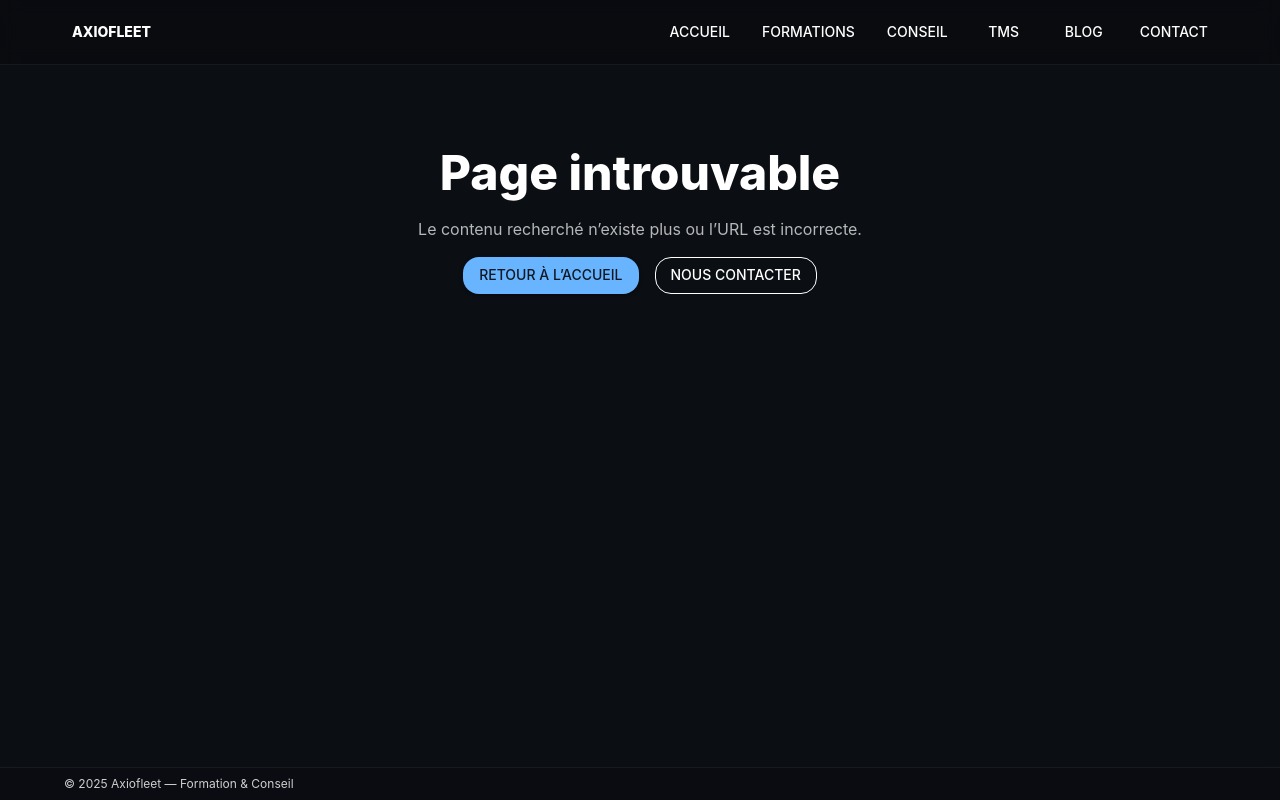
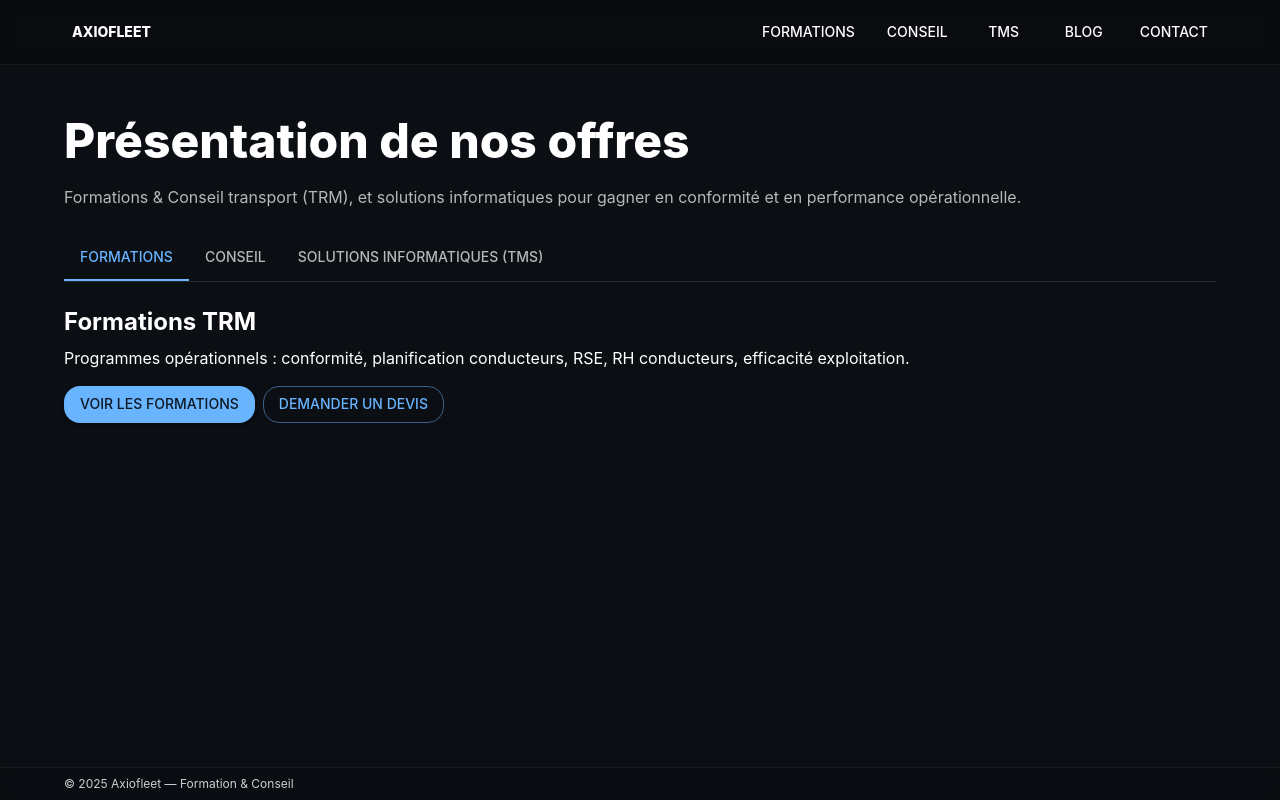
Before and after one commit to cedrick199/axiofleet-site, a React (Vite) app: page /presentation in a window 1280 px wide. Built offline with nearby package versions, Linux system fonts and the light colour scheme; no server answers.

Commit message:
feat: CTA devis -> /presentation, H1 SEO TRM + solutions informatiques, header masqué sur Home

```diff
--- a/src/app/App.jsx
+++ b/src/app/App.jsx
@@ -1,32 +1,38 @@
-import { BrowserRouter, Routes, Route } from "react-router-dom";
-import ThemeProviderAX from "./providers/ThemeProvider.jsx";
-import Shell from "../layout/Shell.jsx";
-import Home from "../features/home/Home.jsx";
-import Formations from "../features/formations/pages/Formations.jsx";
-import Conseil from "../features/conseil/pages/Conseil.jsx";
-import TMS from "../features/tms/pages/TMS.jsx";
-import Blog from "../features/blog/pages/Blog.jsx";
-import Article from "../features/blog/pages/Article.jsx";
-import Contact from "../features/contact/pages/Contact.jsx";
-import NotFound from "./routes/NotFound.jsx";
+import React from 'react';
+import { BrowserRouter, Routes, Route } from 'react-router-dom';
+import CssBaseline from '@mui/material/CssBaseline';
+import ThemeProvider from './providers/ThemeProvider.jsx';
+
+import Header from '../layout/Header.jsx';
+import Footer from '../layout/Footer.jsx';
+
+import Home from '../features/home/Home.jsx';
+import Formations from '../features/formations/pages/Formations.jsx';
+import Conseil from '../features/conseil/pages/Conseil.jsx';
+import TMS from '../features/tms/pages/TMS.jsx';
+import Blog from '../features/blog/pages/Blog.jsx';
+import Contact from '../features/contact/pages/Contact.jsx';
+import Presentation from '../features/presentation/pages/Presentation.jsx';
+import NotFound from '../routes/NotFound.jsx';
 
 export default function App() {
   return (
-    <ThemeProviderAX>
+    <ThemeProvider>
+      <CssBaseline />
       <BrowserRouter>
-        <Shell>
+        <Header />
         <Routes>
           <Route path="/" element={<Home />} />
           <Route path="/formations" element={<Formations />} />
           <Route path="/conseil" element={<Conseil />} />
           <Route path="/tms" element={<TMS />} />
           <Route path="/blog" element={<Blog />} />
-            <Route path="/blog/:slug" element={<Article />} />
           <Route path="/contact" element={<Contact />} />
+          <Route path="/presentation" element={<Presentation />} />
           <Route path="*" element={<NotFound />} />
         </Routes>
-        </Shell>
+        <Footer />
       </BrowserRouter>
-    </ThemeProviderAX>
+    </ThemeProvider>
   );
 }
--- a/src/config/site.config.js
+++ b/src/config/site.config.js
@@ -2,6 +2,6 @@
   name: "Axiofleet â€” Formation & Conseil",
   domain: "https://axiofleet.com",
   email: "c.dubois@axiofleet.com",
-  phone: "+33 6 00 00 00 00",
-  address: "Occitanie, France",
+  phone: "+33 6 70 10 39 98",
+  address: "Toulouse, France",
 }
--- a/src/features/home/components/Hero.jsx
+++ b/src/features/home/components/Hero.jsx
@@ -11,11 +11,9 @@
 const LOGO_PNG  = `/axio-logo.png?v=${ASSETS_VERSION}`;
 
 export default function Hero() {
-  const onDiscover = () => {
-    if (typeof window !== 'undefined' && typeof window.plausible === 'function') {
-      window.plausible('CTA_Discover_Hero', { props: { location: 'Hero' } });
-    }
-    window.location.href = '/formations';
+  const onPrimary = () => {
+    window?.plausible?.('CTA_Devis', { props: { location: 'Hero' } });
+    window.location.href = '/presentation';
   };
 
   return (
@@ -23,9 +21,8 @@
       id="hero"
       sx={{
         position: 'relative',
-        width: '100%',          // <- plein largeur
-        height: '100%',         // <- suit 100dvh du parent
-        flex: '1 1 auto',
+        width: '100%',
+        height: '100%',
         display: 'flex',
         alignItems: 'center',
         justifyContent: 'center',
@@ -42,9 +39,8 @@
           inset: 0,
           backgroundImage: `url('${BG_WEBP}')`,
           backgroundSize: 'cover',
-          backgroundPosition: 'center right 10%',
+          backgroundPosition: 'center right 12%',
           filter: 'brightness(1.05) contrast(0.98) saturate(1.06)',
-          // surtout pas de transform/scale ici (sinon 1px de débordement)
         }}
       />
 
@@ -62,6 +58,7 @@
       />
 
       <Container maxWidth="md" sx={{ position: 'relative', textAlign: 'center' }}>
+        {/* LOGO uniquement (pas de titre redondant) */}
         <Box
           component="img"
           src={LOGO_WEBP}
@@ -69,30 +66,49 @@
           sx={{
             height: { xs: 154, md: 192 },
             mt: { xs: -6, md: -6 },
-            mb: { xs: 3, md: 3.5 },
+            mb: { xs: 3.5, md: 4 },
             opacity: 0.98,
             filter: 'drop-shadow(0 4px 22px rgba(0,0,0,.30))',
           }}
           onError={(e) => { e.currentTarget.onerror = null; e.currentTarget.src = LOGO_PNG; }}
         />
 
-        {/* (pas de titre texte) */}
-        <Typography variant="h4" sx={{ mt: 0.5, opacity: 0.98 }}>
-          Formation. Conseil. TMS
+        {/* H1 SEO unique */}
+        <Typography
+          component="h1"
+          sx={{
+            fontWeight: 800,
+            letterSpacing: 0.2,
+            textShadow: '0 1px 10px rgba(0,0,0,.35)',
+            fontSize: { xs: '28px', md: '40px' },
+            lineHeight: { xs: 1.15, md: 1.2 },
+          }}
+        >
+          Formations & Conseil transport (TRM) • Solutions informatiques
         </Typography>
 
-        <Typography variant="h6" sx={{ mt: 1.25, color: 'rgba(255,255,255,0.96)' }}>
+        {/* Tagline */}
+        <Typography
+          component="p"
+          sx={{
+            mt: 1.5,
+            color: 'rgba(255,255,255,0.96)',
+            fontSize: { xs: '18px', md: '22px' },
+            lineHeight: { xs: 1.35, md: 1.35 },
+          }}
+        >
           L’expertise transport qui accélère votre performance.
         </Typography>
 
+        {/* CTA principal */}
         <Stack direction="row" justifyContent="center" sx={{ mt: 3 }}>
           <Button
             size="large"
             variant="contained"
-            onClick={onDiscover}
+            onClick={onPrimary}
             sx={{ px: 4, py: 1.25, borderRadius: '9999px', fontWeight: 700 }}
           >
-            Découvrir
+            Demander un devis
           </Button>
         </Stack>
       </Container>
--- /dev/null
+++ b/src/features/presentation/pages/Presentation.jsx
@@ -0,0 +1,82 @@
+import React from 'react';
+import Container from '@mui/material/Container';
+import Box from '@mui/material/Box';
+import Tabs from '@mui/material/Tabs';
+import Tab from '@mui/material/Tab';
+import Typography from '@mui/material/Typography';
+import Stack from '@mui/material/Stack';
+import Button from '@mui/material/Button';
+
+function Panel({ value, index, children }) {
+  return (
+    <div role="tabpanel" hidden={value !== index}>
+      {value === index && <Box sx={{ pt: 3 }}>{children}</Box>}
+    </div>
+  );
+}
+
+export default function Presentation() {
+  const [tab, setTab] = React.useState(0);
+
+  const go = (href, eventName) => () => {
+    window?.plausible?.(eventName, { props: { location: 'Presentation' } });
+    window.location.href = href;
+  };
+
+  const demanderDevis = () => {
+    window?.plausible?.('CTA_Devis', { props: { location: 'Presentation' } });
+    window.location.href = '/contact';
+  };
+
+  return (
+    <Container maxWidth="lg" sx={{ py: 6 }}>
+      <Typography component="h1" variant="h3" sx={{ fontWeight: 800, mb: 2 }}>
+        Présentation de nos offres
+      </Typography>
+      <Typography sx={{ color: 'text.secondary', mb: 3 }}>
+        Formations & Conseil transport (TRM), et solutions informatiques pour gagner en conformité et en performance opérationnelle.
+      </Typography>
+
+      <Box sx={{ borderBottom: 1, borderColor: 'divider' }}>
+        <Tabs value={tab} onChange={(_, v) => setTab(v)} variant="scrollable" allowScrollButtonsMobile>
+          <Tab label="Formations" />
+          <Tab label="Conseil" />
+          <Tab label="Solutions informatiques (TMS)" />
+        </Tabs>
+      </Box>
+
+      <Panel value={tab} index={0}>
+        <Typography variant="h5" sx={{ fontWeight: 700, mb: 1 }}>Formations TRM</Typography>
+        <Typography sx={{ mb: 2 }}>
+          Programmes opérationnels : conformité, planification conducteurs, RSE, RH conducteurs, efficacité exploitation.
+        </Typography>
+        <Stack direction="row" spacing={1}>
+          <Button variant="contained" onClick={go('/formations', 'CTA_Formation')}>Voir les formations</Button>
+          <Button variant="outlined" onClick={demanderDevis}>Demander un devis</Button>
+        </Stack>
+      </Panel>
+
+      <Panel value={tab} index={1}>
+        <Typography variant="h5" sx={{ fontWeight: 700, mb: 1 }}>Conseil & Audit</Typography>
+        <Typography sx={{ mb: 2 }}>
+          Audit flash 360, cartographie des flux, quick wins et feuille de route 90 jours, KPI & REX.
+        </Typography>
+        <Stack direction="row" spacing={1}>
+          <Button variant="contained" onClick={go('/conseil', 'CTA_Conseil')}>Découvrir le conseil</Button>
+          <Button variant="outlined" onClick={demanderDevis}>Demander un devis</Button>
+        </Stack>
+      </Panel>
+
+      <Panel value={tab} index={2}>
+        <Typography variant="h5" sx={{ fontWeight: 700, mb: 1 }}>Solutions informatiques (TMS Axiofleet)</Typography>
+        <Typography sx={{ mb: 2 }}>
+          Planning & Exploitation, Parc & Atelier, RH Conducteurs, Rentabilité & Facturation. Démo sur demande.
+        </Typography>
+        <Stack direction="row" spacing={1}>
+          <Button variant="contained" onClick={go('/tms', 'CTA_Demo_TMS')}>Découvrir le TMS</Button>
+          <Button variant="outlined" onClick={demanderDevis}>Demander un devis</Button>
+        </Stack>
+      </Panel>
+    </Container>
+  );
+}
--- a/src/layout/Header.jsx
+++ b/src/layout/Header.jsx
@@ -7,18 +7,17 @@
 
 export default function Header() {
   const { pathname } = useLocation();
-  const isHome = pathname === '/';
+  if (pathname === '/' || pathname === '/accueil') return null; // pas de header sur Home
 
   return (
     <AppBar
       color="transparent"
       elevation={0}
-      // En overlay sur la Home pour ne pas ajouter de hauteur à la page
-      position={isHome ? 'absolute' : 'sticky'}
+      position="sticky"
       sx={{
         top: 0, left: 0, right: 0,
         backdropFilter: 'blur(8px) saturate(140%)',
-        background: isHome ? 'rgba(10,10,12,0.28)' : 'rgba(10,10,12,0.55)',
+        background: 'rgba(10,10,12,0.55)',
         borderBottom: '1px solid rgba(255,255,255,0.06)',
       }}
     >
@@ -26,7 +25,6 @@
         <Toolbar disableGutters sx={{ gap: 2 }}>
           <Button component={Link} to="/" color="inherit" sx={{ fontWeight: 800 }}>axiofleet</Button>
           <span style={{ flex: 1 }} />
-          <Button component={Link} to="/" color="inherit">Accueil</Button>
           <Button component={Link} to="/formations" color="inherit">Formations</Button>
           <Button component={Link} to="/conseil" color="inherit">Conseil</Button>
           <Button component={Link} to="/tms" color="inherit">TMS</Button>
```
Also changed, not shown: public/hero/hero-bg-2k.webp (added). Lines whose indentation alone changed are shown as unchanged.
